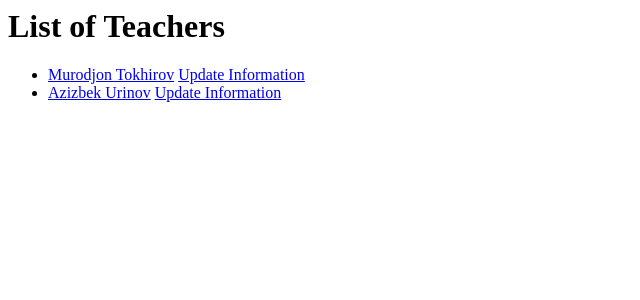
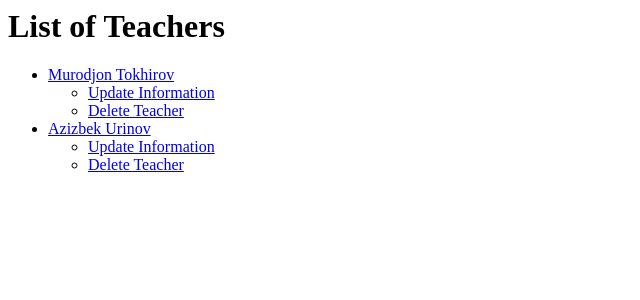
Before and after one commit to tmzoola/django_cbv, a Django app: page /classroom/teacher_list/ in a window 1280 px wide. Shown: the top 300 px of the page, without its empty margins (0-640 px from the left). Run offline with Django 4.2, Linux system fonts and the light colour scheme; data comes from the database, SQL or seed files in the repository; both versions use the stored data as it was after the commit.

Commit message:
Delete button added and finished django cbv

```diff
--- a/classroom/templates/classroom/teacher_list.html
+++ b/classroom/templates/classroom/teacher_list.html
@@ -6,7 +6,10 @@
 
     <li> <a href="/classroom/teacher_detail/{{teacher.id}}">{{teacher.first_name}} {{teacher.last_name}}</a>
 
-        <a href="/classroom/teacher_update/{{teacher.id}}">Update Information</a>
+        <ul>
+            <li><a href="/classroom/teacher_update/{{teacher.id}}">Update Information</a></li>
+            <li><a href="/classroom/teacher_delete/{{teacher.id}}">Delete Teacher</a></li>
+        </ul>
     </li>
     {%endfor%}
 </ul>
--- a/classroom/urls.py
+++ b/classroom/urls.py
@@ -1,5 +1,5 @@
 from django.urls import path
-from .views import HomeView,ThankYouView,ContactFormView,TeacherCreateView,TeacherListView,TeacherDetailView,TeacherUpdateView
+from .views import HomeView,ThankYouView,ContactFormView,TeacherCreateView,TeacherListView,TeacherDetailView,TeacherUpdateView,TeacherDeleteView
 
 app_name = 'classroom'
 
@@ -10,5 +10,6 @@ urlpatterns = [
     path('teacher_form/',TeacherCreateView.as_view(), name='teacher_form'),
     path('teacher_list/',TeacherListView.as_view(), name='teacher_list'),
     path('teacher_detail/<int:pk>',TeacherDetailView.as_view(),name='teacher_detail'),
-    path('teacher_update/<int:pk>',TeacherUpdateView.as_view(),name='teacher_update')
+    path('teacher_update/<int:pk>',TeacherUpdateView.as_view(),name='teacher_update'),
+    path('teacher_delete/<int:pk>',TeacherDeleteView.as_view(),name='teacher_delete'),
 ]
--- a/classroom/views.py
+++ b/classroom/views.py
@@ -2,7 +2,7 @@ from django.shortcuts import render
 from django.http import HttpResponse
 from classroom.models import Teacher
 
-from django.views.generic import TemplateView,FormView,CreateView,ListView,DetailView,UpdateView
+from django.views.generic import TemplateView,FormView,CreateView,ListView,DetailView,UpdateView,DeleteView
 from .forms import ContactForm
 
 
@@ -37,7 +37,9 @@ class TeacherUpdateView(UpdateView):
     success_url = "/classroom/teacher_list"
 
 
-
+class TeacherDeleteView(DeleteView):
+    model = Teacher
+    success_url = "/classroom/teacher_list"
 
 
 
```
Also changed, not shown: classroom/templates/classroom/teacher_confirm_delete.html (added, +8 -0 lines), db.sqlite3.
